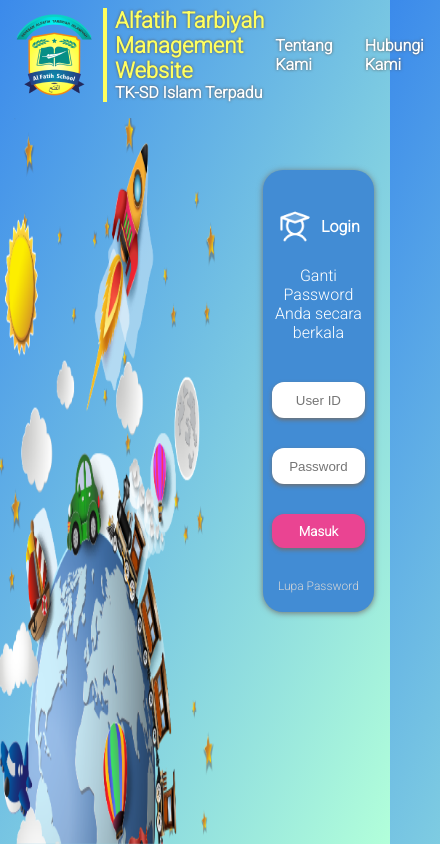
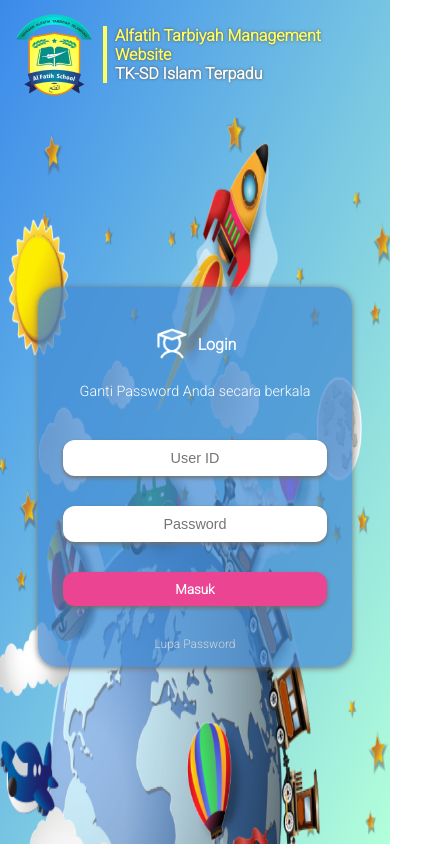
Before and after one commit to LepakBoy/frontend, a plain HTML site: page index.html in a window 390 px wide. Shown: the whole page, 440 px wide, since content can reach past the window. Drawn offline with Linux system fonts and the light colour scheme.

Commit message:
update 2

```diff
--- a/style.css
+++ b/style.css
@@ -8,6 +8,8 @@ body {
   width: 100%;
   background: linear-gradient(to bottom right, rgba(59, 138, 235, 1), rgba(178, 255, 218, 1));
   position: relative;
+  background-size: cover;
+  background-repeat: no-repeat;
 }
 button:hover {
   cursor: pointer;
@@ -16,7 +18,6 @@ button:hover {
 .header {
   width: 100%;
   height: 13vh;
-
   display: flex;
 }
 .container-header {
@@ -103,6 +104,7 @@ button:hover {
 }
 .logo-company img {
   width: 60%;
+  filter: drop-shadow(1px 1px 6px black);
 }
 .login-form {
   width: 100%;
@@ -142,6 +144,7 @@ button:hover {
   margin-bottom: 30px;
   width: 100%;
   height: 36px;
+  font-size: 14px;
   border-radius: 12px;
   border: none;
   box-shadow: 0 2px 4px rgb(112, 112, 112);
@@ -187,3 +190,73 @@ button:hover {
 .input-login-form .forgot-password a:hover {
   color: #0b427a;
 }
+/* ========================== RESPONSIIVE ========================== */
+@media (max-width: 992px) {
+  .login-side {
+    padding-left: unset;
+  }
+}
+@media (max-width: 915px) {
+  .link a {
+    margin-left: 12px;
+  }
+  .login-form .text-area,
+  .login-form .input input {
+    font-size: 0.9rem;
+  }
+  .login-side {
+    padding-left: 0px;
+  }
+}
+@media (max-width: 769px) {
+  .link {
+    display: none;
+  }
+  .image-side {
+    display: none;
+  }
+  #jumbo-bg {
+    width: 100%;
+  }
+  .login-side {
+    z-index: 9;
+    width: 100%;
+    padding: 0 22px;
+    display: flex;
+    align-items: center;
+  }
+  .login-form {
+    width: 80%;
+    height: 380px;
+    margin: 0 auto;
+    background-color: #428bd4b7;
+
+    /* backdrop-filter: blur(1px); */
+    /* filter: blur(20px); */
+  }
+}
+
+@media (max-width: 700px) {
+  .logo {
+    width: 100%;
+    font-size: 24px;
+  }
+  .subtitle {
+    font-size: 1.2rem;
+  }
+  .login-form {
+    width: 100%;
+  }
+}
+@media (max-width: 576px) {
+  .logo,
+  .subtitle {
+    font-size: 1.1rem;
+  }
+}
+@media (max-width: 440px) {
+  .logo,
+  .subtitle {
+    font-size: 1rem;
+  }
+}
```
